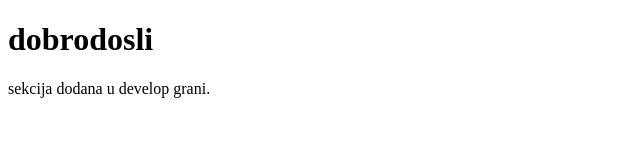
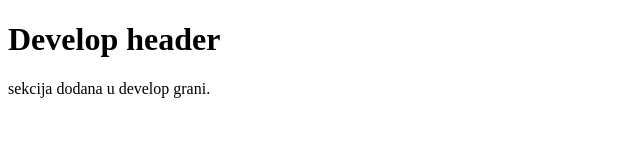
Before and after one commit to nikolam1991/vezba-sa-casa, a plain HTML site: page Desktop/git_vezba/index.html in a window 1280 px wide. Shown: the whole page, without its empty margins (0-640 px from the left). Drawn offline with Linux system fonts and the light colour scheme.

Commit message:
Izmanjen header iz develop grane

```diff
--- a/Desktop/git_vezba/index.html
+++ b/Desktop/git_vezba/index.html
@@ -8,7 +8,7 @@
 </head>
 <body>
     <header>
-        <h1>dobrodosli</h1>
+        <h1>Develop header</h1>
     </header>
     <main>
         sekcija dodana u develop grani.
```
